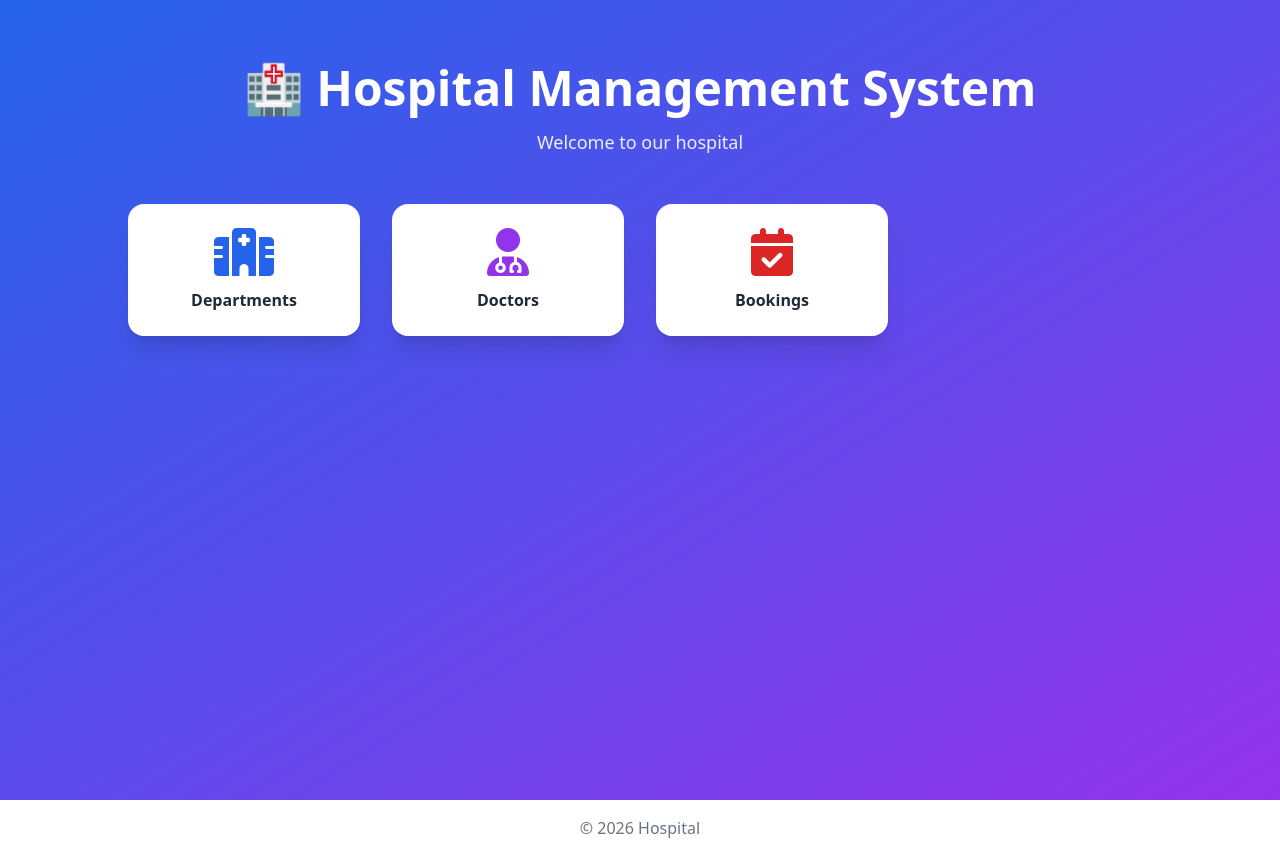
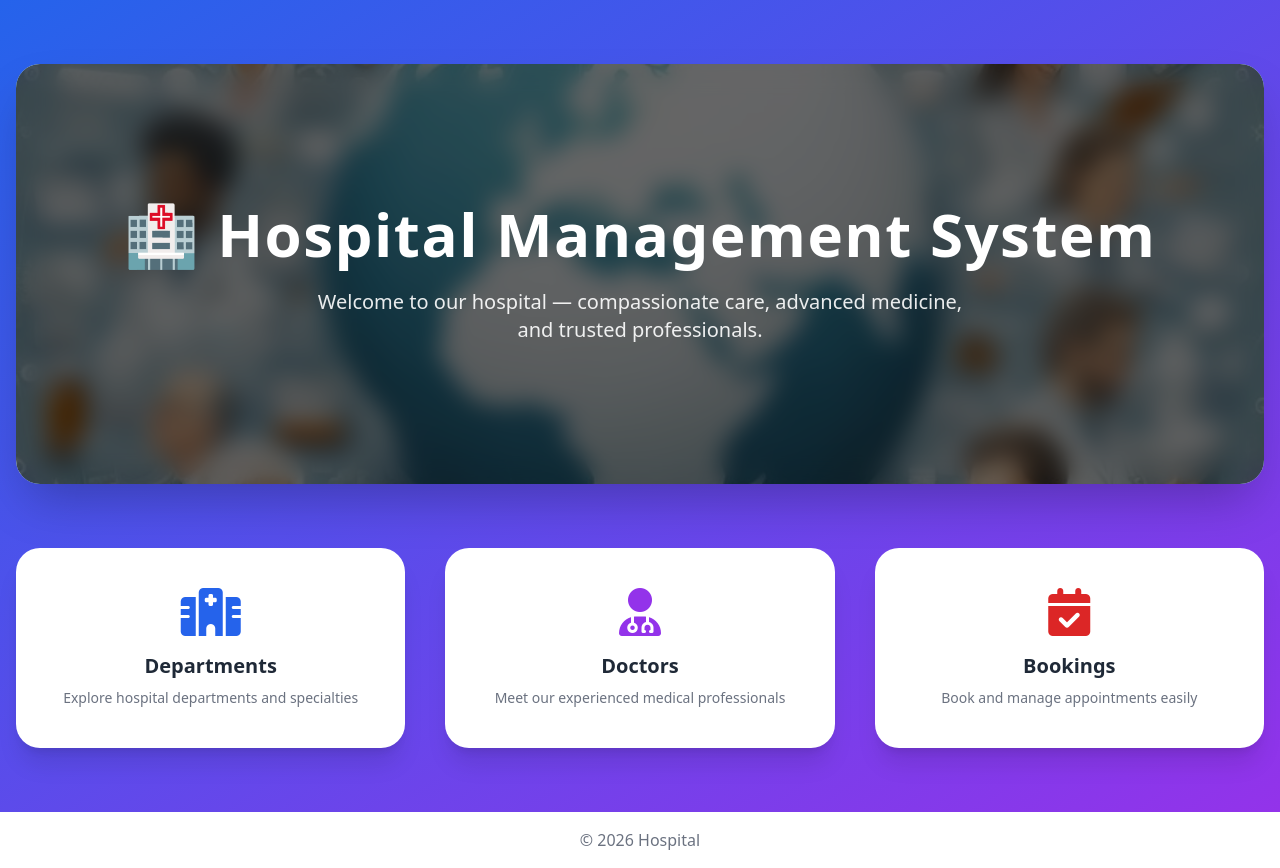
Before and after one commit to ziasmentor-code/py.week-2-hospital-project, a Django app: page / in a window 1280 px wide. Shown: the part 64-932 px from the top of the page. Before the commit the page ends 902 px from the top, so only its background shows below. Run offline with Django 5.2, Linux system fonts and the light colour scheme; some libraries are stand-ins or nearby versions.

Commit message:
py.week-2-hospital-project

```diff
--- a/hospital/templates/hospital/base.html
+++ b/hospital/templates/hospital/base.html
@@ -1,4 +1,4 @@
-
+{% load static %}
 <!DOCTYPE html>
 <html lang="en">
 <head>
@@ -10,6 +10,7 @@
 
 
 <link rel="stylesheet" href="https://cdnjs.cloudflare.com/ajax/libs/font-awesome/6.5.0/css/all.min.css">
+<link rel="stylesheet" href="{% static 'hospital/style.css' %}">
 
 
 </head>
--- a/hospital/templates/hospital/booking_list.html
+++ b/hospital/templates/hospital/booking_list.html
@@ -42,7 +42,6 @@
                     <td class="px-4 py-2">{{ booking.date }}</td>
                     <td class="px-4 py-2">{{ booking.time }}</td>
 
-                    <!-- Actions -->
                     <td class="px-4 py-2 flex gap-4">
                         <a href="{% url 'booking_edit' booking.id %}"
                            class="text-blue-600 hover:text-blue-800">
--- a/hospital/templates/hospital/home.html
+++ b/hospital/templates/hospital/home.html
@@ -1,34 +1,66 @@
 {% extends 'hospital/base.html' %}
+{% load static %}
 
 {% block content %}
 
 <div class="min-h-screen bg-gradient-to-br from-blue-600 to-purple-600 py-16 px-4 flex flex-col items-center">
 
-    <!-- Header -->
-    <div class="text-center mb-12">
-        <h1 class="text-5xl font-extrabold text-white mb-4">🏥 Hospital Management System</h1>
-        <p class="text-lg text-white/90">Welcome to our hospital</p>
+    <!-- HERO SECTION -->
+    <div class="hero w-full max-w-7xl rounded-3xl shadow-2xl mb-16 overflow-hidden"
+         style="
+            background-image: url('{% static 'hospital/images/heroimg.jpg' %}');
+            background-size: cover;
+            background-position: center;
+            height: 420px;
+         ">
+
+        <!-- GLASS OVERLAY -->
+        <div class="w-full h-full bg-black/60 backdrop-blur-md flex flex-col items-center justify-center text-center px-6">
+            <h1 class="text-5xl md:text-6xl font-extrabold text-white mb-6 tracking-wide">
+                🏥 Hospital Management System
+            </h1>
+            <p class="text-lg md:text-xl text-white/90 max-w-2xl">
+                Welcome to our hospital — compassionate care, advanced medicine, and trusted professionals.
+            </p>
+        </div>
     </div>
 
-    <!-- Dashboard Icons -->
-    <div class="grid grid-cols-2 sm:grid-cols-4 gap-8 max-w-5xl w-full text-center">
+    <!-- CARDS SECTION -->
+    <div class="cards grid grid-cols-1 md:grid-cols-3 gap-10 max-w-7xl w-full">
+
         <!-- Departments -->
-        <a href="{% url 'department_list' %}" class="bg-white rounded-2xl shadow-xl p-6 flex flex-col items-center justify-center hover:scale-105 transition-transform duration-300">
-            <i class="fas fa-hospital fa-3x text-blue-600 mb-3"></i>
-            <span class="font-semibold text-gray-800">Departments</span>
+        <a href="{% url 'department_list' %}"
+           class="bg-white rounded-3xl shadow-xl p-10 flex flex-col items-center justify-center text-center
+                  hover:-translate-y-3 hover:shadow-2xl transition-all duration-300">
+            <i class="fas fa-hospital fa-3x text-blue-600 mb-4"></i>
+            <h3 class="text-xl font-semibold text-gray-800 mb-2">Departments</h3>
+            <p class="text-gray-500 text-sm">
+                Explore hospital departments and specialties
+            </p>
         </a>
 
         <!-- Doctors -->
-        <a href="{% url 'doctor_list' %}" class="bg-white rounded-2xl shadow-xl p-6 flex flex-col items-center justify-center hover:scale-105 transition-transform duration-300">
-            <i class="fas fa-user-md fa-3x text-purple-600 mb-3"></i>
-            <span class="font-semibold text-gray-800">Doctors</span>
+        <a href="{% url 'doctor_list' %}"
+           class="bg-white rounded-3xl shadow-xl p-10 flex flex-col items-center justify-center text-center
+                  hover:-translate-y-3 hover:shadow-2xl transition-all duration-300">
+            <i class="fas fa-user-md fa-3x text-purple-600 mb-4"></i>
+            <h3 class="text-xl font-semibold text-gray-800 mb-2">Doctors</h3>
+            <p class="text-gray-500 text-sm">
+                Meet our experienced medical professionals
+            </p>
         </a>
 
-        <!-- Bookings / Appointments -->
-        <a href="{% url 'booking_list' %}" class="bg-white rounded-2xl shadow-xl p-6 flex flex-col items-center justify-center hover:scale-105 transition-transform duration-300">
-            <i class="fas fa-calendar-check fa-3x text-red-600 mb-3"></i>
-            <span class="font-semibold text-gray-800">Bookings</span>
+        <!-- Bookings -->
+        <a href="{% url 'booking_list' %}"
+           class="bg-white rounded-3xl shadow-xl p-10 flex flex-col items-center justify-center text-center
+                  hover:-translate-y-3 hover:shadow-2xl transition-all duration-300">
+            <i class="fas fa-calendar-check fa-3x text-red-600 mb-4"></i>
+            <h3 class="text-xl font-semibold text-gray-800 mb-2">Bookings</h3>
+            <p class="text-gray-500 text-sm">
+                Book and manage appointments easily
+            </p>
         </a>
+
     </div>
 
 </div>
--- a/hospital/views.py
+++ b/hospital/views.py
@@ -1,8 +1,9 @@
 from django.shortcuts import render, redirect, get_object_or_404
-from .models import Department, Doctor, Patient, Booking
+from .models import Department, Doctor, Patient, Booking,MedicalRecord
 
 
 def home(request):
+
     recent_bookings = Booking.objects.select_related(
         'patient', 'doctor', 'doctor__department'
     ).order_by('-date', '-time')[:5]
@@ -128,3 +129,6 @@ def booking_delete(request, id):
     booking = get_object_or_404(Booking, id=id)
     booking.delete()
     return redirect('booking_list')
+
+def medical_records(request, patient_id):
+    patient=get
--- a/hospitalproject/settings.py
+++ b/hospitalproject/settings.py
@@ -117,4 +117,7 @@ USE_TZ = True
 # Static files (CSS, JavaScript, Images)
 # https://docs.djangoproject.com/en/6.0/howto/static-files/
 
-STATIC_URL = 'static/'
+STATIC_URL = '/static/'
+STATICFILES_DIRS=[
+    BASE_DIR/"static",
+]
```
Also changed, not shown: hospital/models.py (+20 -2 lines), hospital/static/style.css (+33 -0 lines), db.sqlite3, hospital/migrations/0001_initial.py, hospital/migrations/0002_department_alter_patient_age_doctor_appointment.py (deleted), hospital/migrations/0003_remove_appointment_time_alter_doctor_department_and_more.py (deleted), hospital/migrations/0004_alter_doctor_department.py (deleted), hospital/migrations/0005_remove_patient_disease_patient_contact_booking_and_more.py (deleted), hospital/migrations/0006_department_description_department_established_year_and_more.py (deleted), hospital/migrations/0007_department_color_department_icon.py (deleted), hospital/static/hospital/images/heroimg.jpg (added).
